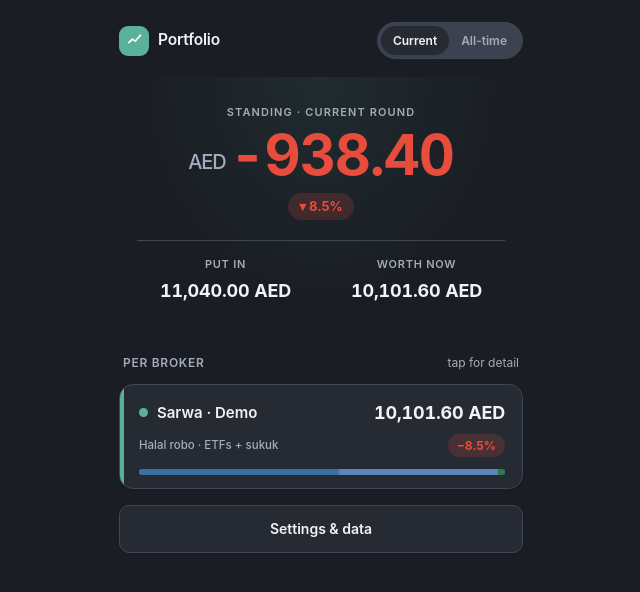
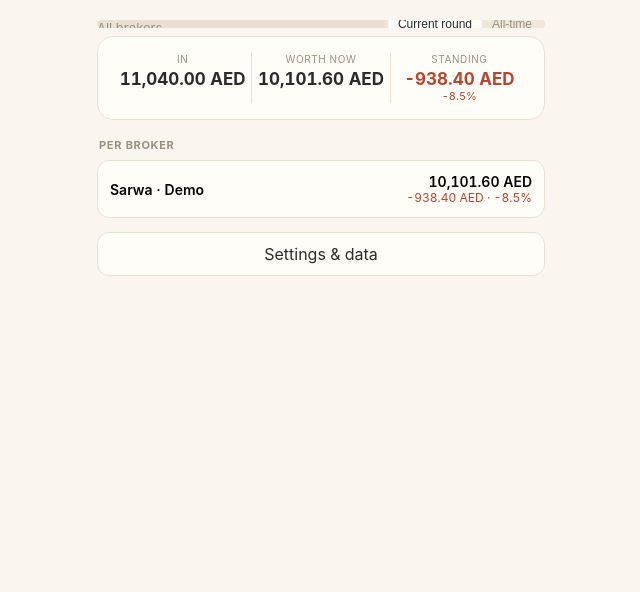
Before and after one commit to xCloudy75z/investor-tracker, a React (Vite) app: page / in a window 1280 px wide. Shown: the top 592 px of the page, without its empty margins (319-959 px from the left). Built offline with nearby package versions, Linux system fonts and the light colour scheme.

Commit message:
revert to warm-paper 3-cell design, keep V2 system font; import as button

```diff
--- a/src/App.css
+++ b/src/App.css
@@ -1,146 +1,60 @@
-/* ===== Investment Tracker — V2 "Quiet Wealth" design system (shared tokens) ===== */
-:root{
-  --radius:14px; --radius-sm:10px; --radius-pill:999px; --container:440px;
-  --green:#2ecc71; --amber:#f5a623; --red:#e74c3c;
-  --shadow-1:0 1px 2px rgba(0,0,0,.08); --shadow-2:0 6px 24px rgba(0,0,0,.18);
-  --sarwa:var(--accent); --baraka:#f5a623; --etoro:#5b8def;
-}
-html[data-theme="dark"]{
-  --bg:#1a1d23; --surface:#262b33; --surface-2:#323843; --surface-3:#3c4250;
-  --text:#f1f3f7; --muted:#a3acbb; --border:#3f4654;
-  --accent:#5ab19a; --accent-soft:rgba(90,177,154,.16); --accent-text:#ffffff;
-  --hero-glow:rgba(90,177,154,.10); --scrim:rgba(0,0,0,.55);
-  --grnbg:rgba(46,204,113,.16); --redbg:rgba(231,76,60,.18);
-}
-html[data-theme="light"]{
-  --bg:#eef0f4; --surface:#fff; --surface-2:#f5f7fa; --surface-3:#eef1f5;
-  --text:#111827; --muted:#6b7280; --border:#e5e7eb;
-  --accent:#3b82f6; --accent-soft:rgba(59,130,246,.12); --accent-text:#ffffff;
-  --hero-glow:rgba(59,130,246,.08); --scrim:rgba(15,23,42,.45);
-  --grnbg:rgba(46,204,113,.14); --redbg:rgba(231,76,60,.14);
-}
-*{box-sizing:border-box;margin:0;padding:0}
-html,body{min-height:100%}
-body{
-  font:15px/1.45 -apple-system,BlinkMacSystemFont,"Segoe UI",Roboto,sans-serif;
-  background:var(--bg); color:var(--text);
-  -webkit-font-smoothing:antialiased;
-  -webkit-tap-highlight-color:transparent;
-}
-.num{font-variant-numeric:tabular-nums;letter-spacing:-.01em}
-.wrap{max-width:var(--container);margin:0 auto;padding:22px 18px 70px}
-.pos{color:var(--green)} .neg{color:var(--red)} .gold{color:var(--amber)} .muted{color:var(--muted)} .ink{color:var(--text)} .small{font-size:11.5px}
-button{font:inherit;cursor:pointer}
-*:focus-visible{outline:2px solid var(--accent);outline-offset:2px}
+:root { --paper:#faf6ef; --card:#fffdf8; --ink:#2b2b2b; --mut:#9a907f; --grn:#2f7a4d; --red:#b4462f; --gold:#b8860b; --line:#e9e1d4; }
+* { box-sizing: border-box; }
+body { margin: 0; background: var(--paper); color: var(--ink); font-family: -apple-system, BlinkMacSystemFont, "Segoe UI", Roboto, sans-serif; font-variant-numeric: tabular-nums; }
+.wrap { max-width: 480px; margin: 0 auto; padding: 16px; }
+.bar { display:flex; justify-content:space-between; align-items:center; color:var(--mut); font-size:13px; margin-bottom:12px; }
+.toggle { display:flex; background:#efe7d8; border-radius:999px; padding:3px; }
+.toggle button { border:0; background:transparent; color:var(--mut); border-radius:999px; padding:4px 10px; font-size:12px; cursor:pointer; }
+.toggle button.on { background:var(--card); color:var(--ink); }
+.hero { display:flex; background:var(--card); border:1px solid var(--line); border-radius:16px; padding:16px; }
+.cell { flex:1; text-align:center; } .cell + .cell { border-left:1px solid var(--line); }
+.lab { font-size:10px; letter-spacing:.06em; text-transform:uppercase; color:var(--mut); }
+.big { font-size:17px; font-weight:700; margin-top:4px; } .sub { font-size:11px; }
+.pos { color:var(--grn); } .neg { color:var(--red); }
+.sect { font-size:11px; letter-spacing:.06em; text-transform:uppercase; color:var(--mut); margin:18px 2px 8px; }
+.card { display:flex; justify-content:space-between; align-items:center; background:var(--card); border:1px solid var(--line); border-radius:12px; padding:12px; margin-bottom:8px; }
+.nm { font-weight:600; font-size:14px; } .vals { text-align:right; } .w { font-weight:600; font-size:14px; } .p { font-size:12px; }
 
-/* ===== App bar / brand ===== */
-.appbar{display:flex;align-items:center;justify-content:space-between;margin-bottom:18px}
-.brand{display:flex;align-items:center;gap:9px}
-.mark{width:30px;height:30px;border-radius:9px;background:var(--accent);display:grid;place-items:center;box-shadow:var(--shadow-1)}
-.mark svg{width:17px;height:17px}
-.brand b{font-weight:600;font-size:15.5px;letter-spacing:-.01em;color:var(--text)}
-.back{border:0;background:transparent;color:var(--muted);font:inherit;font-weight:600;font-size:14px;cursor:pointer;padding:6px 2px;display:flex;align-items:center;gap:4px}
-.back:hover{color:var(--text)}
+/* Buttons / links */
+.cardbtn { width:100%; text-align:left; border:1px solid var(--line); cursor:pointer; font:inherit; }
+.datalink { display:block; width:100%; margin-top:14px; padding:11px; border:1px solid var(--line); border-radius:12px; background:var(--card); color:var(--ink); font:inherit; cursor:pointer; }
+.datalink:disabled { opacity:.5; cursor:not-allowed; }
+.danger { color:var(--red); border-color:var(--red); }
+.back { border:0; background:transparent; color:var(--mut); font:inherit; cursor:pointer; padding:0; }
 
-/* ===== Segmented toggle ===== */
-.toggle{display:flex;background:var(--surface-3);border:1px solid var(--border);border-radius:var(--radius-pill);padding:3px}
-.toggle button{border:0;background:transparent;color:var(--muted);font:inherit;font-size:12px;font-weight:600;padding:6px 12px;border-radius:var(--radius-pill);cursor:pointer;transition:.22s}
-.toggle button.on{background:var(--surface);color:var(--text);box-shadow:var(--shadow-1)}
+/* Reconciliation banner */
+.recon { font-size:11px; border-radius:8px; padding:6px 9px; margin-top:8px; }
+.recon.ok { color:var(--grn); background:#eef6ef; }
+.recon.warn { color:var(--red); background:#fbeeea; }
+.muted { color:var(--mut); } .small { font-size:11px; } .ink { color:var(--ink); }
 
-/* ===== Hero ===== */
-.hero{position:relative;overflow:hidden;text-align:center;padding:28px 18px 22px;border-radius:var(--radius);background:radial-gradient(ellipse at center top, var(--hero-glow), transparent 70%)}
-.hcap{font-size:11px;letter-spacing:.1em;text-transform:uppercase;color:var(--muted);font-weight:600;margin-bottom:6px}
-.hstand{font-size:56px;font-weight:700;line-height:1;letter-spacing:-.02em;margin:0 0 10px}
-.hstand .cur{font-size:20px;font-weight:500;color:var(--muted);margin-inline-end:4px;vertical-align:6px}
-.pct{display:inline-flex;align-items:center;gap:5px;font-size:13px;font-weight:700;padding:4px 11px;border-radius:var(--radius-pill)}
-.pct.pos{background:var(--grnbg);color:var(--green)} .pct.neg{background:var(--redbg);color:var(--red)}
-.hsplit{display:flex;gap:14px;margin-top:20px;padding-top:16px;border-top:1px solid var(--border)}
-.hsplit>div{flex:1}
-.hsplit .l{font-size:11px;letter-spacing:.07em;text-transform:uppercase;color:var(--muted);font-weight:600}
-.hsplit .v{font-size:18px;font-weight:700;margin-top:5px}
+/* Rows */
+.row { display:flex; justify-content:space-between; font-size:12px; padding:7px 0; border-bottom:1px solid var(--line); font-variant-numeric:tabular-nums; }
+.row.noborder { border:0; padding:4px 0; }
+.row .r { text-align:right; } .hn { display:flex; gap:6px; align-items:center; }
 
-/* ===== Section label ===== */
-.slab{display:flex;align-items:baseline;justify-content:space-between;margin:28px 4px 12px}
-.slab span{font-size:12px;letter-spacing:.06em;text-transform:uppercase;color:var(--muted);font-weight:600}
-.slab em{font-style:normal;font-size:12px;color:var(--muted)}
-.sect{font-size:12px;letter-spacing:.06em;text-transform:uppercase;color:var(--muted);font-weight:600;margin:26px 4px 12px;display:flex;align-items:center;gap:8px}
+/* Allocation bar */
+.bar { height:8px; border-radius:4px; background:var(--line); display:flex; overflow:hidden; margin:4px 0 8px; }
+.bar span { display:block; height:100%; }
 
-/* ===== Broker cards ===== */
-.cards{display:flex;flex-direction:column;gap:12px}
-.bcard{position:relative;overflow:hidden;width:100%;text-align:left;display:block;background:var(--surface);border:1px solid var(--border);border-radius:var(--radius);padding:15px 17px 13px 19px;box-shadow:var(--shadow-1);font:inherit;color:inherit;cursor:pointer;transition:transform .18s ease, box-shadow .18s ease}
-.bcard:hover{background:var(--surface-2);box-shadow:var(--shadow-2)}
-.bcard:active{transform:scale(.992)}
-.bcard .accent{position:absolute;left:0;top:0;bottom:0;width:4px;background:var(--accent-dot,var(--muted))}
-.brow1{display:flex;align-items:center;justify-content:space-between}
-.bnm{display:flex;align-items:center;gap:9px;font-weight:600;font-size:15px}
-.bdot{width:9px;height:9px;border-radius:50%;background:var(--accent-dot,var(--muted))}
-.bworth{font-size:18px;font-weight:700}
-.brow2{display:flex;align-items:center;justify-content:space-between;margin-top:8px}
-.btag{font-size:11.5px;color:var(--muted);font-weight:500}
-.chip{font-size:12px;font-weight:700;padding:3px 9px;border-radius:var(--radius-pill);white-space:nowrap}
-.chip.pos{background:var(--grnbg);color:var(--green)} .chip.neg{background:var(--redbg);color:var(--red)}
+/* Chips */
+.chip { font-size:9px; padding:1px 6px; border-radius:999px; background:#eef6ef; color:var(--grn); }
+.chip-under_review, .chip-unsure { background:#faf3e2; color:var(--gold); }
+.chip-warn { background:#faf3e2; color:var(--gold); }
 
-/* ===== Allocation bar ===== */
-.bar{height:6px;border-radius:4px;background:var(--surface-3);display:flex;overflow:hidden;margin-top:12px}
-.bar span{display:block;height:100%}
+/* Idle cash + boxes */
+.idle { font-size:11px; color:var(--gold); background:#faf3e2; border-radius:8px; padding:6px 9px; margin-top:6px; }
+.box { background:var(--card); border:1px solid var(--line); border-radius:12px; padding:10px 12px; margin-top:4px; }
+.box.spread, .spread { display:flex; justify-content:space-between; align-items:center; }
+.big2 { font-size:15px; font-weight:700; font-variant-numeric:tabular-nums; } .gold { color:var(--gold); }
 
-/* ===== Links / buttons ===== */
-.datalink{display:block;width:100%;margin-top:16px;padding:13px;border:1px solid var(--border);border-radius:var(--radius-sm);background:var(--surface);color:var(--text);font:inherit;font-weight:600;font-size:14px;cursor:pointer;box-shadow:var(--shadow-1);transition:.18s}
-.datalink:hover{background:var(--surface-2)}
-.datalink:disabled{opacity:.5;cursor:not-allowed}
-.datalink.danger{color:var(--red);border-color:transparent;background:var(--redbg)}
+/* Data screen */
+.paste { width:100%; min-height:120px; margin-top:8px; border:1px solid var(--line); border-radius:10px; padding:8px; font-family:inherit; font-size:12px; }
+.err { color:var(--red); font-size:12px; } .okmsg { color:var(--grn); font-size:12px; }
 
-/* ===== Reconciliation banner ===== */
-.recon{font-size:12px;border-radius:var(--radius-sm);padding:9px 12px;margin-top:10px;font-weight:500}
-.recon.ok{color:var(--green);background:var(--grnbg)}
-.recon.warn{color:var(--red);background:var(--redbg)}
-
-/* ===== Rows (deposits, holdings) ===== */
-.row{display:flex;justify-content:space-between;gap:10px;font-size:13px;padding:10px 2px;border-bottom:1px solid var(--border);font-variant-numeric:tabular-nums}
-.row.noborder{border:0;padding:5px 2px}
-.row .r{text-align:right}
-.hn{display:flex;align-items:center;gap:7px;flex-wrap:wrap}
-
-/* ===== Chips (halal status) ===== */
-.chip-halal{background:var(--grnbg);color:var(--green);font-size:9.5px;padding:2px 7px;border-radius:var(--radius-pill);font-weight:700;letter-spacing:.02em}
-.chip-under_review,.chip-unsure,.chip-warn{background:rgba(245,166,35,.15);color:var(--amber);font-size:9.5px;padding:2px 7px;border-radius:var(--radius-pill);font-weight:700}
-
-/* ===== Idle cash ===== */
-.idle{font-size:12px;color:var(--amber);background:rgba(245,166,35,.15);border-radius:var(--radius-sm);padding:9px 12px;margin-top:10px;font-weight:600}
-
-/* ===== Box (fees / purification) ===== */
-.box{background:var(--surface);border:1px solid var(--border);border-radius:var(--radius);padding:14px 16px;box-shadow:var(--shadow-1)}
-.box.spread,.spread{display:flex;justify-content:space-between;align-items:center}
-.big2{font-size:18px;font-weight:700}
-
-/* ===== Data / Settings screen ===== */
-.paste{width:100%;min-height:120px;margin-top:10px;border:1px solid var(--border);border-radius:var(--radius-sm);padding:10px;font-family:inherit;font-size:12px;background:var(--surface);color:var(--text);resize:vertical}
-input[type=file]{font:inherit;font-size:12px;color:var(--muted);margin-top:6px}
-.err{color:var(--red);font-size:12.5px;margin-top:8px;font-weight:500}
-.okmsg{color:var(--green);font-size:12.5px;margin-top:8px;font-weight:600}
-.verline{font-size:13px;color:var(--text)}
-.verline b{font-weight:700}
-
-/* ===== Settings rows / segmented control (theme toggle) ===== */
-.settings-row{display:flex;align-items:center;justify-content:space-between;padding:12px 14px;background:var(--surface-2);border:1px solid var(--border);border-radius:var(--radius-sm);margin-bottom:6px;font-size:14px;gap:12px}
-.seg{display:flex;gap:4px;background:var(--surface-3);padding:3px;border-radius:var(--radius-sm)}
-.seg button{padding:6px 12px;border:none;background:transparent;color:var(--muted);border-radius:8px;font-size:12px;font-weight:600}
-.seg button.active{background:var(--surface);color:var(--text)}
-
-/* ===== Confirm dialog ===== */
-.confirm-backdrop{position:fixed;inset:0;background:var(--scrim);backdrop-filter:blur(2px);display:flex;align-items:center;justify-content:center;padding:22px;z-index:50}
-.confirm{background:var(--surface);border:1px solid var(--border);border-radius:var(--radius);padding:18px;max-width:330px;box-shadow:var(--shadow-2)}
-.confirm p{font-size:14px;line-height:1.5;color:var(--text)}
-.confirm-actions{display:flex;justify-content:flex-end;gap:10px;margin-top:16px}
-.confirm-actions button{border:1px solid var(--border);background:transparent;color:var(--text);border-radius:var(--radius-sm);padding:8px 14px;font:inherit;font-weight:600;cursor:pointer}
-.confirm-actions .danger{background:var(--red);color:#fff;border-color:var(--red)}
-
-/* ===== Entrance animation ===== */
-@media (prefers-reduced-motion: no-preference){
-  .rise{opacity:0;transform:translateY(10px);animation:rise .55s cubic-bezier(.2,.7,.2,1) forwards}
-  .d1{animation-delay:.04s}.d2{animation-delay:.12s}.d3{animation-delay:.2s}.d4{animation-delay:.28s}.d5{animation-delay:.36s}.d6{animation-delay:.44s}
-}
-@media (prefers-reduced-motion: reduce){
-  *{animation-duration:.01ms !important;transition-duration:.01ms !important}
-}
-@keyframes rise{to{opacity:1;transform:none}}
+/* Confirm dialog */
+.confirm-backdrop { position:fixed; inset:0; background:rgba(43,43,43,.35); display:flex; align-items:center; justify-content:center; padding:20px; }
+.confirm { background:var(--card); border-radius:14px; padding:16px; max-width:320px; }
+.confirm-actions { display:flex; justify-content:flex-end; gap:10px; margin-top:12px; }
+.confirm-actions button { border:1px solid var(--line); background:transparent; border-radius:8px; padding:6px 12px; font:inherit; cursor:pointer; }
+.gold { color:var(--gold); }
--- a/src/App.tsx
+++ b/src/App.tsx
@@ -1,6 +1,6 @@
 import { useEffect, useState } from "react";
 import "./App.css";
-import { load, loadTheme } from "./app/runtime";
+import { load } from "./app/runtime";
 import { seedEnvelope } from "./lib/seed";
 import type { View } from "./lib/calc";
 import type { Envelope } from "./lib/types";
@@ -16,7 +16,6 @@
   const [route, setRoute] = useState<Route>({ name: "home" });
 
   useEffect(() => {
-    loadTheme();
     let e = load();
     if (e.accounts.length === 0) { e = seedEnvelope(); }
     setEnv(e);
--- a/src/views/Broker.tsx
+++ b/src/views/Broker.tsx
@@ -31,7 +31,7 @@
 
   return (
     <main className="wrap">
-      <header className="appbar rise d1">
+      <header className="bar">
         <button className="back" onClick={onBack}>‹ {account.label}</button>
         <div className="toggle">
           <button className={view === "current" ? "on" : ""} onClick={() => setView("current")}>Current</button>
@@ -39,32 +39,31 @@
         </div>
       </header>
 
-      <section className="hero rise d2">
-        <div className="hcap">Standing · {view === "current" ? "current round" : "all-time"}</div>
-        <div className={`num hstand ${pos ? "pos" : "neg"}`}><span className="cur">AED</span>{formatMoney(r.standingBase, "").trim()}</div>
-        <span className={`pct ${pos ? "pos" : "neg"}`}>{pos ? "▴" : "▾"} {Math.abs(r.standingPct * 100).toFixed(1)}%</span>
-        <div className="hsplit">
-          <div><div className="l">Put in</div><div className="num v">{formatMoney(r.capitalBase, "AED")}</div></div>
-          <div><div className="l">Worth now</div><div className="num v">{formatMoney(r.worthBase, "AED")}</div></div>
+      <section className="hero">
+        <div className="cell"><div className="lab">In</div><div className="big">{formatMoney(r.capitalBase, "AED")}</div></div>
+        <div className="cell"><div className="lab">Worth now</div><div className="big">{formatMoney(r.worthBase, "AED")}</div></div>
+        <div className="cell"><div className="lab">Standing</div>
+          <div className={`big ${pos ? "pos" : "neg"}`}>{formatMoney(r.standingBase, "AED")}</div>
+          <div className={`sub ${pos ? "pos" : "neg"}`}>{(r.standingPct * 100).toFixed(1)}%</div>
         </div>
       </section>
 
-      <div className={`recon ${rec.reconciled ? "ok" : "warn"} rise d3`}>
+      <div className={`recon ${rec.reconciled ? "ok" : "warn"}`}>
         {rec.brokerNetNative === null
           ? "No broker net-deposits figure to reconcile."
           : rec.reconciled
             ? "✓ Reconciled to the broker figure."
             : `Reconciliation gap: ${formatMoney(rec.gapNative, "USD")}`}
         {typeof account.brokerTwrPct === "number" && (
-          <span className="muted"> · broker TWR {account.brokerTwrPct}% (ignore)</span>
+          <span className="muted"> · broker TWR {account.brokerTwrPct}% (broker figure — ignore)</span>
         )}
       </div>
 
-      <h2 className="sect">Deposits · {view === "current" ? "this round" : "all-time"}</h2>
+      <h2 className="sect">Deposits {view === "current" ? "this round" : "all-time"}</h2>
       {deposits.length === 0 ? <p className="muted small">None.</p> : deposits.map((d) => (
         <div className="row" key={d.id}>
           <div>{d.date}{d.status === "processing" ? " · processing" : ""}</div>
-          <div className="r num">{formatMoney(d.amountBase, "AED")} <span className="muted">· {formatMoney(d.amountNative, "USD")} @{d.fxRateUsed}</span></div>
+          <div className="r">{formatMoney(d.amountBase, "AED")} <span className="muted">· {formatMoney(d.amountNative, "USD")} @{d.fxRateUsed}</span></div>
         </div>
       ))}
 
@@ -72,8 +71,8 @@
       <AllocationBar holdings={[...nonCash, ...cash]} />
       {nonCash.map((h) => (
         <div className="row" key={h.id}>
-          <div className="hn">{h.instrument}{h.isCopyTrade ? " (copy)" : ""} <span className={`chip-${h.halalStatus}`}>{h.halalStatus.replace("_", " ")}</span></div>
-          <div className="r num">{formatMoney(h.currentValueNative, "USD")}
+          <div className="hn">{h.instrument}{h.isCopyTrade ? " (copy)" : ""} <span className={`chip chip-${h.halalStatus}`}>{h.halalStatus.replace("_", " ")}</span></div>
+          <div className="r">{formatMoney(h.currentValueNative, "USD")}
             {typeof h.unrealizedPlNative === "number" && (
               <span className={h.unrealizedPlNative >= 0 ? "pos" : "neg"}> {h.unrealizedPlNative >= 0 ? "+" : ""}{formatMoney(h.unrealizedPlNative, "USD")}</span>
             )}
@@ -86,17 +85,17 @@
 
       <h2 className="sect">Fees paid</h2>
       <div className="box spread">
-        <div><div className="num big2 neg">{formatMoney(fees, "AED")}</div><span className="muted small">this {view === "current" ? "round" : "all-time"}</span></div>
-        <div className="r muted small">All-time<br /><b className="num ink">{formatMoney(feesAll, "AED")}</b></div>
+        <div><div className="big2">{formatMoney(fees, "AED")}</div><span className="muted small">this {view === "current" ? "round" : "all-time"}</span></div>
+        <div className="r muted small">All-time<br /><b className="ink">{formatMoney(feesAll, "AED")}</b></div>
       </div>
 
-      <h2 className="sect">Purification <span className="chip-warn">screened, not certified</span></h2>
+      <h2 className="sect">Purification <span className="chip chip-warn">screened, not certified</span></h2>
       <div className="box">
         <div className="spread">
-          <div><div className="num big2 gold">{formatMoney(pur.outstandingBase, "AED")}</div><span className="muted small">outstanding · to give away</span></div>
+          <div><div className="big2 gold">{formatMoney(pur.outstandingBase, "AED")} outstanding</div><span className="muted small">to give away</span></div>
         </div>
-        <div className="row noborder"><div className="muted">Total ever owed</div><div className="r num">{formatMoney(pur.owedBase, "AED")}</div></div>
-        <div className="row noborder"><div className="muted">Donated to date</div><div className="r num">{formatMoney(pur.donatedBase, "AED")}</div></div>
+        <div className="row noborder"><div className="muted">Total ever owed</div><div className="r">{formatMoney(pur.owedBase, "AED")}</div></div>
+        <div className="row noborder"><div className="muted">Donated to date</div><div className="r">{formatMoney(pur.donatedBase, "AED")}</div></div>
       </div>
     </main>
   );
--- a/src/views/Home.tsx
+++ b/src/views/Home.tsx
@@ -1,8 +1,6 @@
-import type { CSSProperties } from "react";
 import { accountStanding, portfolioStanding, type View } from "../lib/calc";
 import { formatMoney } from "../lib/money";
 import type { Envelope } from "../lib/types";
-import { AllocationBar } from "../components/AllocationBar";
 
 interface Props {
   env: Envelope;
@@ -10,20 +8,6 @@
   setView: (v: View) => void;
   onOpenBroker: (id: string) => void;
   onOpenData: () => void;
-}
-
-const ACCENT: Record<string, string> = { sarwa: "var(--sarwa)", baraka: "var(--baraka)", etoro: "var(--etoro)" };
-const TAG: Record<string, string> = { sarwa: "Halal robo · ETFs + sukuk", baraka: "US stocks & ETFs", etoro: "Stocks + copy-trading" };
-
-function Logo() {
-  return (
-    <span className="mark" aria-hidden="true">
-      <svg viewBox="0 0 24 24" fill="none">
-        <path d="M4 15l5-5 4 3 7-8" stroke="#fff" strokeWidth="2.2" strokeLinecap="round" strokeLinejoin="round" />
-        <circle cx="20" cy="5" r="1.6" fill="#fff" />
-      </svg>
-    </span>
-  );
 }
 
 export function Home({ env, view, setView, onOpenBroker, onOpenData }: Props) {
@@ -34,54 +18,39 @@
 
   return (
     <main className="wrap">
-      <header className="appbar rise d1">
-        <div className="brand"><Logo /><b>Portfolio</b></div>
+      <header className="bar">
+        <span>All brokers</span>
         <div className="toggle">
-          <button className={view === "current" ? "on" : ""} onClick={() => setView("current")}>Current</button>
+          <button className={view === "current" ? "on" : ""} onClick={() => setView("current")}>Current round</button>
           <button className={view === "all" ? "on" : ""} onClick={() => setView("all")}>All-time</button>
         </div>
       </header>
 
-      <section className="hero rise d2">
-        <div className="hcap">Standing · {view === "current" ? "current round" : "all-time"}</div>
-        <div className={`num hstand ${pos ? "pos" : "neg"}`}><span className="cur">AED</span>{formatMoney(total.standingBase, "").trim()}</div>
-        <span className={`pct ${pos ? "pos" : "neg"}`}>{pos ? "▴" : "▾"} {Math.abs(total.standingPct * 100).toFixed(1)}%</span>
-        <div className="hsplit">
-          <div><div className="l">Put in</div><div className="num v">{formatMoney(total.capitalBase, "AED")}</div></div>
-          <div><div className="l">Worth now</div><div className="num v">{formatMoney(total.worthBase, "AED")}</div></div>
+      <section className="hero">
+        <div className="cell"><div className="lab">In</div><div className="big">{formatMoney(total.capitalBase, "AED")}</div></div>
+        <div className="cell"><div className="lab">Worth now</div><div className="big">{formatMoney(total.worthBase, "AED")}</div></div>
+        <div className="cell"><div className="lab">Standing</div>
+          <div className={`big ${pos ? "pos" : "neg"}`}>{formatMoney(total.standingBase, "AED")}</div>
+          <div className={`sub ${pos ? "pos" : "neg"}`}>{(total.standingPct * 100).toFixed(1)}%</div>
         </div>
       </section>
 
-      <div className="slab rise d3"><span>Per broker</span><em>tap for detail</em></div>
-      <div className="cards">
-        {env.accounts.map((account, i) => {
+      <h2 className="sect">Per broker</h2>
+      {env.accounts.map((account) => {
         const r = accountStanding({ account, flows: env.cashflows, holdings: env.holdings, fxRateNow: fx, view });
         const up = r.standingBase >= 0;
-          const hs = env.holdings.filter((h) => h.accountId === account.id);
-          const delay = `d${Math.min(i + 4, 6)}`;
         return (
-            <button
-              className={`bcard rise ${delay}`}
-              key={account.id}
-              onClick={() => onOpenBroker(account.id)}
-              style={{ ["--accent-dot" as string]: ACCENT[account.broker] ?? "var(--muted)" } as CSSProperties}
-            >
-              <span className="accent" />
-              <div className="brow1">
-                <div className="bnm"><span className="bdot" />{account.label}</div>
-                <div className="num bworth">{formatMoney(r.worthBase, "AED")}</div>
+          <button className="card cardbtn" key={account.id} onClick={() => onOpenBroker(account.id)}>
+            <div className="nm">{account.label}</div>
+            <div className="vals">
+              <div className="w">{formatMoney(r.worthBase, "AED")}</div>
+              <div className={`p ${up ? "pos" : "neg"}`}>{formatMoney(r.standingBase, "AED")} · {(r.standingPct * 100).toFixed(1)}%</div>
             </div>
-              <div className="brow2">
-                <span className="btag">{TAG[account.broker] ?? account.broker}</span>
-                <span className={`chip ${up ? "pos" : "neg"}`}>{up ? "+" : "−"}{Math.abs(r.standingPct * 100).toFixed(1)}%</span>
-              </div>
-              <AllocationBar holdings={hs} />
           </button>
         );
       })}
-      </div>
 
-      <button className="datalink rise d6" onClick={onOpenData}>Settings &amp; data</button>
+      <button className="datalink" onClick={onOpenData}>Settings &amp; data</button>
     </main>
   );
 }
```
Also changed, not shown: index.html (+1 -11 lines), src/app/runtime.ts (+0 -19 lines), src/views/DataScreen.tsx (+8 -24 lines). Lines whose indentation alone changed are shown as unchanged.
